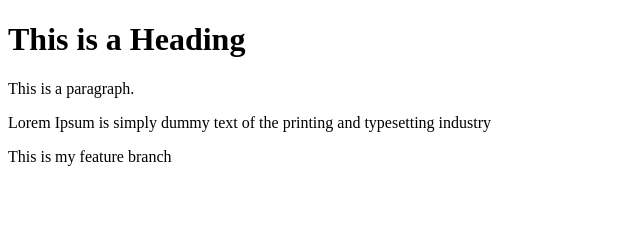
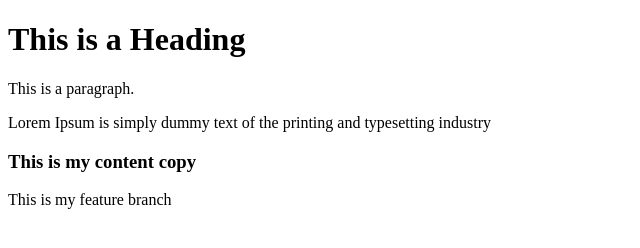
Before and after one commit to gnanagowthaman/git-demo, a plain HTML site: page index.html in a window 1280 px wide. Shown: the whole page, without its empty margins (0-640 px from the left). Drawn offline with Linux system fonts and the light colour scheme.

Commit message:
Added the header

```diff
--- a/index.html
+++ b/index.html
@@ -9,6 +9,7 @@
 <h1>This is a Heading</h1>
 <p>This is a paragraph.</p>
 <p>Lorem Ipsum is simply dummy text of the printing and typesetting industry</p>
+<h3>This is my content copy</h3>
 <p>This is my feature branch</p>
 </body>
 </html>
```
